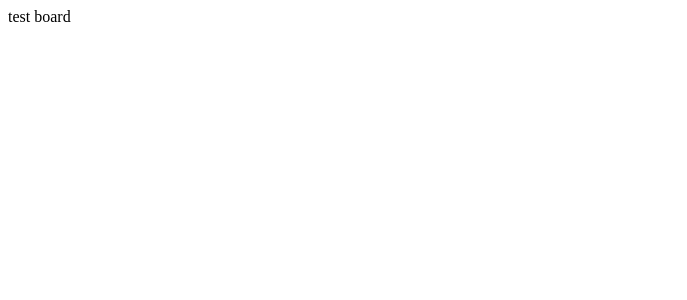
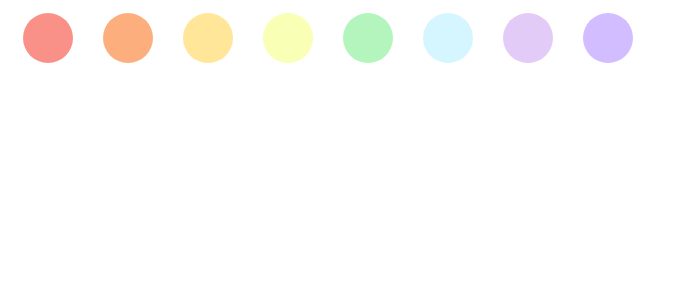
Before and after one commit to RosePatels/Mastermind, a Vue app: page / in a window 1280 px wide. Shown: the top 300 px of the page, without its empty margins (0-687 px from the left). Built offline with nearby package versions, Linux system fonts and the light colour scheme.

Commit message:
Create Peg component with color code map

```diff
--- a/src/App.vue
+++ b/src/App.vue
@@ -1,5 +1,6 @@
 <template>
-  <Board></Board>
+  <Board>
+  </Board>
 </template>
 
 <script setup>
--- a/src/components/Board.vue
+++ b/src/components/Board.vue
@@ -1,9 +1,24 @@
 <template>
-<div>test board</div>
+    <div class="selection-pegs-container">
+        <div v-for="colorCode of boardStore.selectionPegs" :key="colorCode" class="selection-peg">
+            <Peg :colorCode="colorCode" />
+        </div>
+    </div>
 </template>
 
 <script setup>
+import Peg from "./Peg.vue";
+import { useBoardStore } from "@/store/BoardStore";
+const boardStore = useBoardStore();
+
 </script>
 
 <style scoped>
+.selection-pegs-container {
+    display: flex;
+}
+
+.selection-peg {
+    margin: 5px 15px;
+}
 </style>
--- /dev/null
+++ b/src/components/Peg.vue
@@ -0,0 +1,39 @@
+<template>
+    <div class="peg" :style="{ 'background-color': colorMap[colorCode] }">
+    </div>
+</template>
+
+<script setup>
+import { ref } from "vue";
+
+const props = defineProps({
+    colorCode: {
+        type: String,
+        default: 'W'
+    }
+});
+
+//Colors from PastelColorPalettes
+const colorMap = ref({
+    'R': "#FA9189",
+    'O': "#FCAE7C",
+    "DY": "#FFE699",
+    "LY": "#F9FFB5",
+    "G": "#B3F5BC",
+    "B": "#D6F6FF",
+    "Pu": "#E2CBF7",
+    "Li": "#D1BDFF",
+    "W": "#FFFFFF",
+    "Bk": "#000000"
+});
+
+</script>
+
+<style scoped>
+.peg {
+    width: 50px;
+    height: 50px;
+    border-radius: 50%;
+    background: #000000;
+}
+</style>
--- /dev/null
+++ b/src/store/BoardStore.js
@@ -0,0 +1,10 @@
+import { defineStore } from 'pinia'
+import { ref } from "vue";
+
+export const useBoardStore = defineStore('board', () => {
+  const selectionPegs = ref(['R', 'O', "DY", 'LY', "G", 'B', "Pu", 'Li']);
+
+  return {
+    selectionPegs
+  }
+})
```
